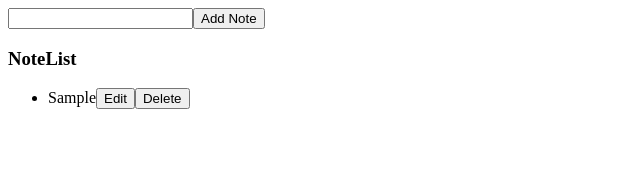
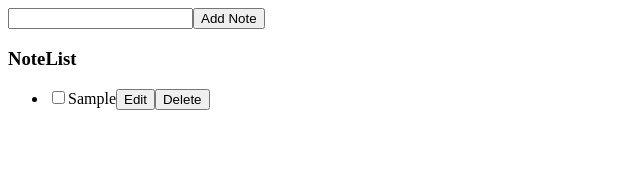
Before and after one commit to mdsakibhossen/react-js-class-practice, a React (Vite) app: page / in a window 1280 px wide. Both pictures are taken after typing "Sample" into the empty fields and a click on the button "Add Note". Shown: the top 181 px of the page, without its empty margins (0-640 px from the left). Built offline with nearby package versions, Linux system fonts and the light colour scheme.

Commit message:
checkbox-added-after-class-5

```diff
--- a/src/components/NoteForm.jsx
+++ b/src/components/NoteForm.jsx
@@ -22,6 +22,7 @@ const NoteForm = (props) => {
     const newNote = {
       id: Date.now() + "",
       title: noteTitle,
+      isCompleted: false,
     };
     setNoteList([...noteList, newNote]);
     setNoteTitle("");
--- a/src/components/NoteItem.jsx
+++ b/src/components/NoteItem.jsx
@@ -17,9 +17,30 @@ const NoteItem = (props) => {
     const newNoteList = noteList.filter((note) => note.id !== noteId);
     setNoteList(newNoteList);
   };
+  const completionHandler = (isChecked, checkedNote) => {
+    const newNoteList = noteList.map((note) => {
+      if (note.id === checkedNote.id) {
+        return {
+          ...note,
+          isCompleted: isChecked,
+        };
+      }
+      return note;
+    });
+    setNoteList(newNoteList);
+  };
+
   return (
     <span>
-      <span>{note.title}</span>
+      <input
+        type="checkbox"
+        onChange={(e) => completionHandler(e.target.checked, note)}
+      />
+      <span
+        style={{ textDecoration: note.isCompleted ? " line-through" : "none" }}
+      >
+        {note.title}
+      </span>
       <button onClick={() => editHandler(note)}>Edit</button>
       <button onClick={() => deleteHandler(note.id)}>Delete</button>
     </span>
```
